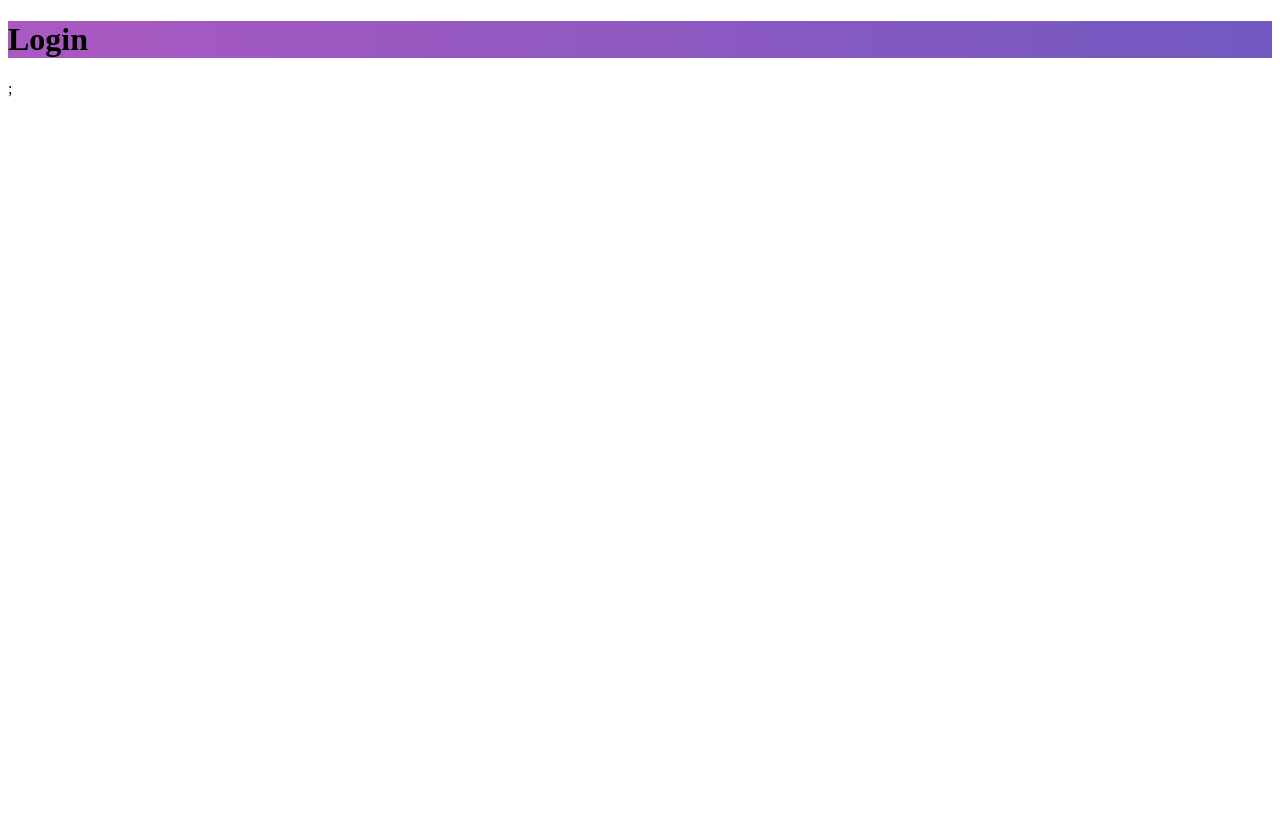
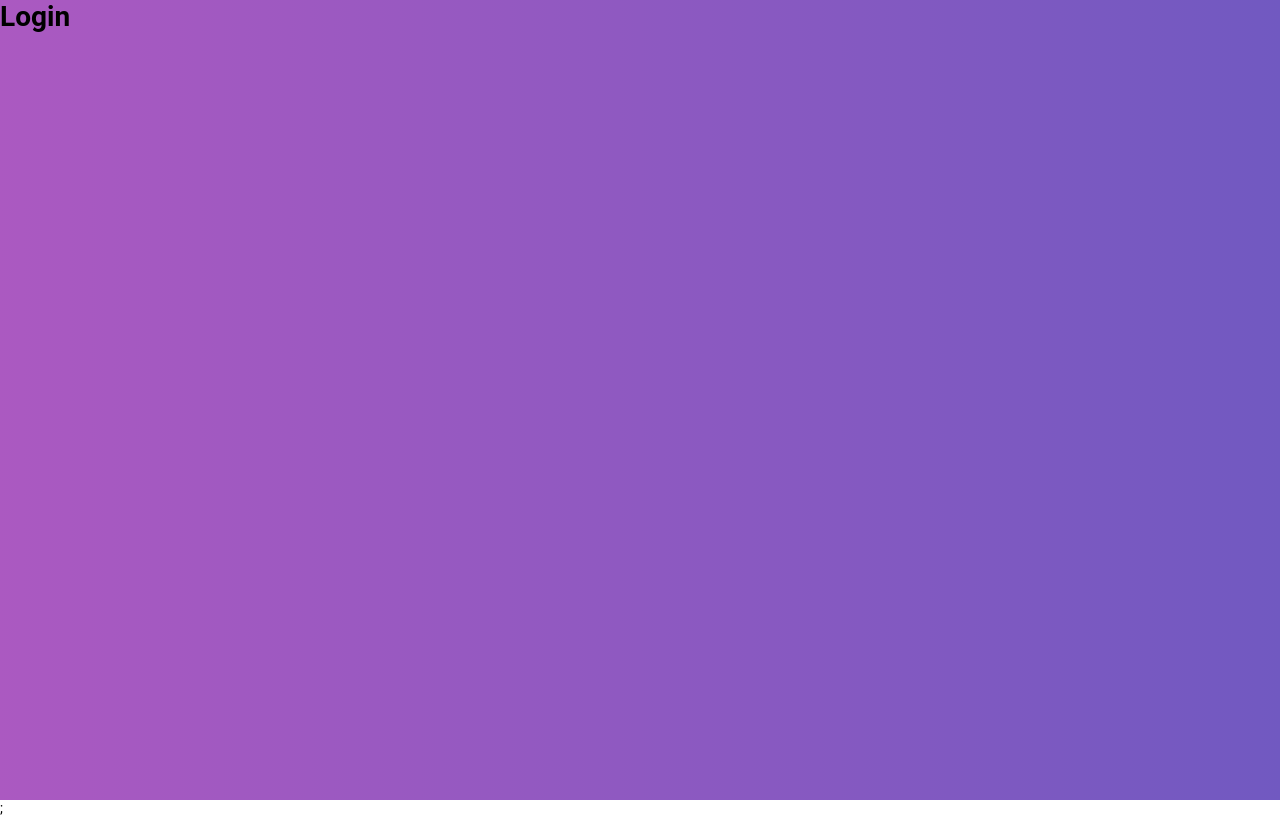
Before and after one commit to jericgs/gobarber-web, a React (Create React App) app: page / in a window 1280 px wide. Built offline with nearby package versions, Linux system fonts and the light colour scheme; the HTML template or start-up script is replaced by a standard one.

Commit message:
Estilos globais

```diff
--- a/src/App.js
+++ b/src/App.js
@@ -6,10 +6,13 @@
 import Routes from './routes';
 import history from './services/history';
 
+import GlobalStyle from './styles/global';
+
 function App() {
   return (
     <Router history={history}>
       <Routes />;
+      <GlobalStyle />
     </Router>
   );
 }
--- /dev/null
+++ b/src/styles/global.js
@@ -0,0 +1,41 @@
+import { createGlobalStyle } from 'styled-components';
+
+export default createGlobalStyle`
+  @import url('https://fonts.googleapis.com/css2?family=Roboto:wght@400;700&display=swap');
+
+  * {
+    margin: 0;
+    padding: 0;
+    outline: 0;
+    box-sizing: border-box;
+  }
+
+  *:focus {
+    outline: 0;
+  }
+
+  html, body, #root {
+    height: 100%;
+  }
+
+  body {
+    -webkit-font-smoothing: antialiased;
+  }
+
+  body, input, button {
+    font: 14px 'Roboto', sans-serif;
+  }
+
+  a {
+    text-decoration: none;
+  }
+
+  ul {
+    list-style: none;
+  }
+
+  button {
+    cursor: pointer;
+  }
+
+`;
```
